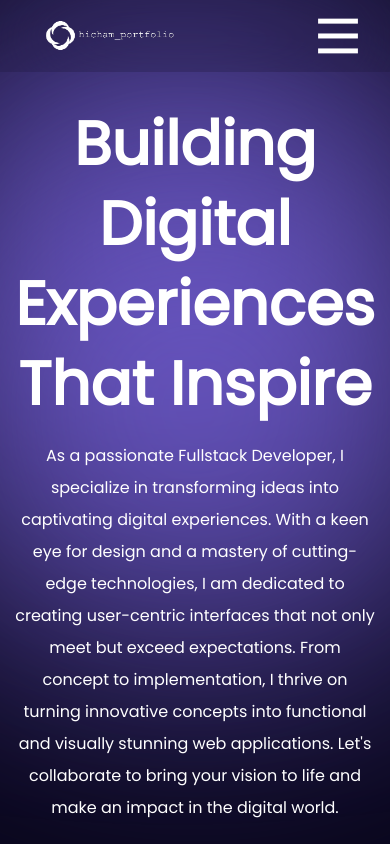
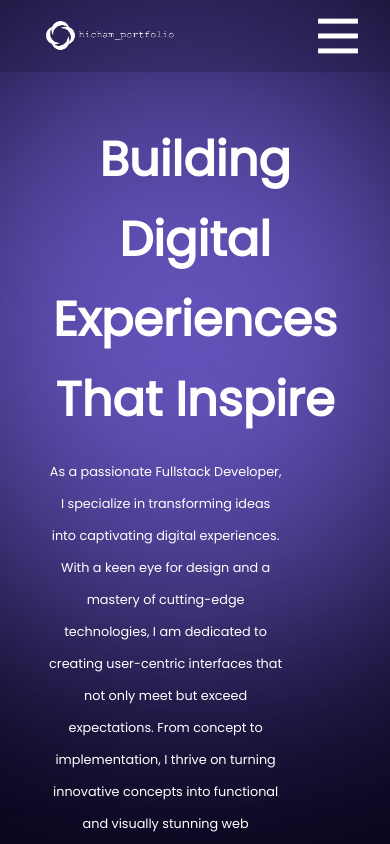
Before and after one commit to hichamrox/MyPortfolio, a React (Vite) app: page / in a window 390 px wide. Shown: the top 844 px of the page. Built offline with nearby package versions, Linux system fonts and the light colour scheme.

Commit message:
adapt hero section to mobile

```diff
--- a/src/components/Hero/Hero.css
+++ b/src/components/Hero/Hero.css
@@ -137,4 +137,21 @@
     .hero-right-content > img {
         width: 15rem;
     }
+
+    .hero-content h2 {
+      font-size: 3rem;
+      font-weight: 600;
+      line-height: 5rem;
+      margin-bottom: 1rem;
+    }
+    .hero-content p {
+      width: 80%;
+      font-size: 0.8rem;
+      font-weight: 400;
+      line-height: 2rem;
+    }
+    .hero-content {
+      flex: 1;
+      padding: 1rem;
+    }
 }
```
